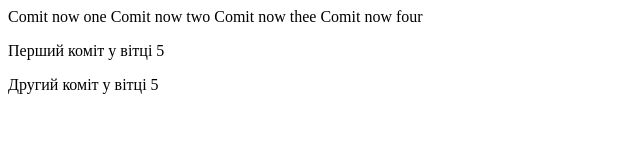
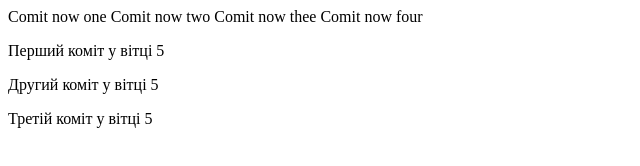
Before and after one commit to vhrytsuk/git_test, a plain HTML site: page index.html in a window 1280 px wide. Shown: the whole page, without its empty margins (0-640 px from the left). Drawn offline with Linux system fonts and the light colour scheme.

Commit message:
thee  commit branch 5

```diff
--- a/index.html
+++ b/index.html
@@ -18,5 +18,8 @@
     <p>
         Другий коміт у вітці 5
     </p>
+    <p>
+        Третій коміт у вітці 5
+    </p>
 </body>
 </html>
```
